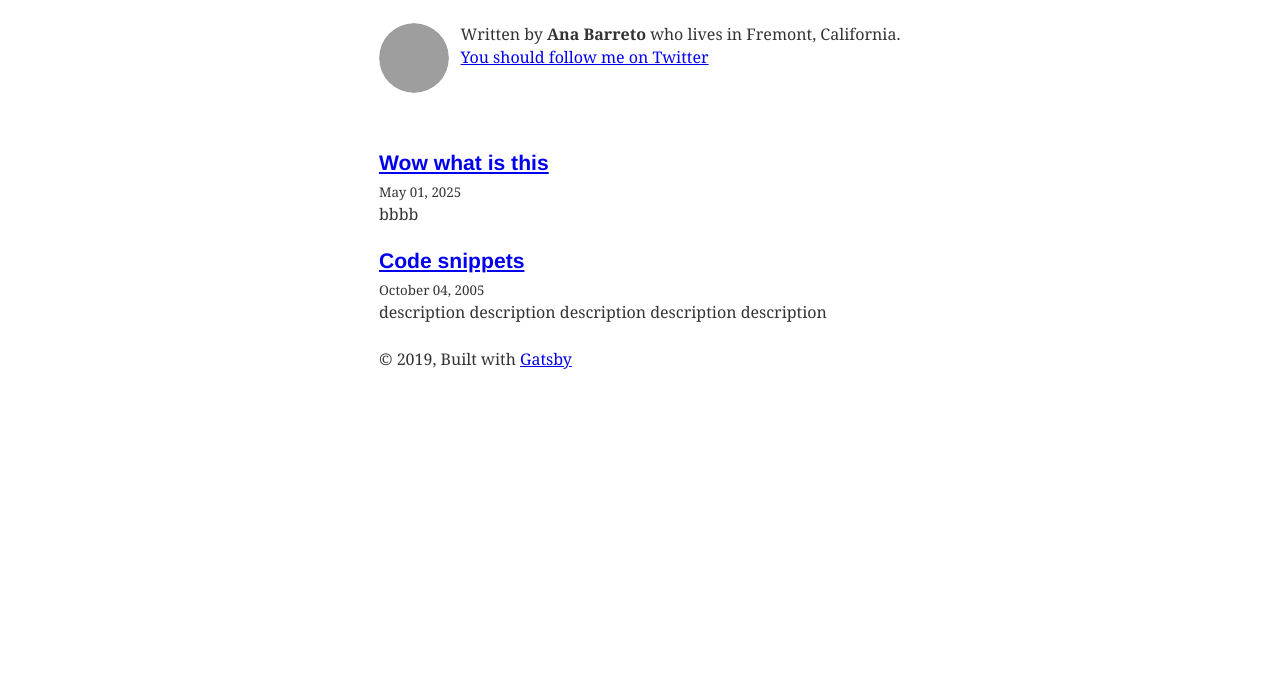
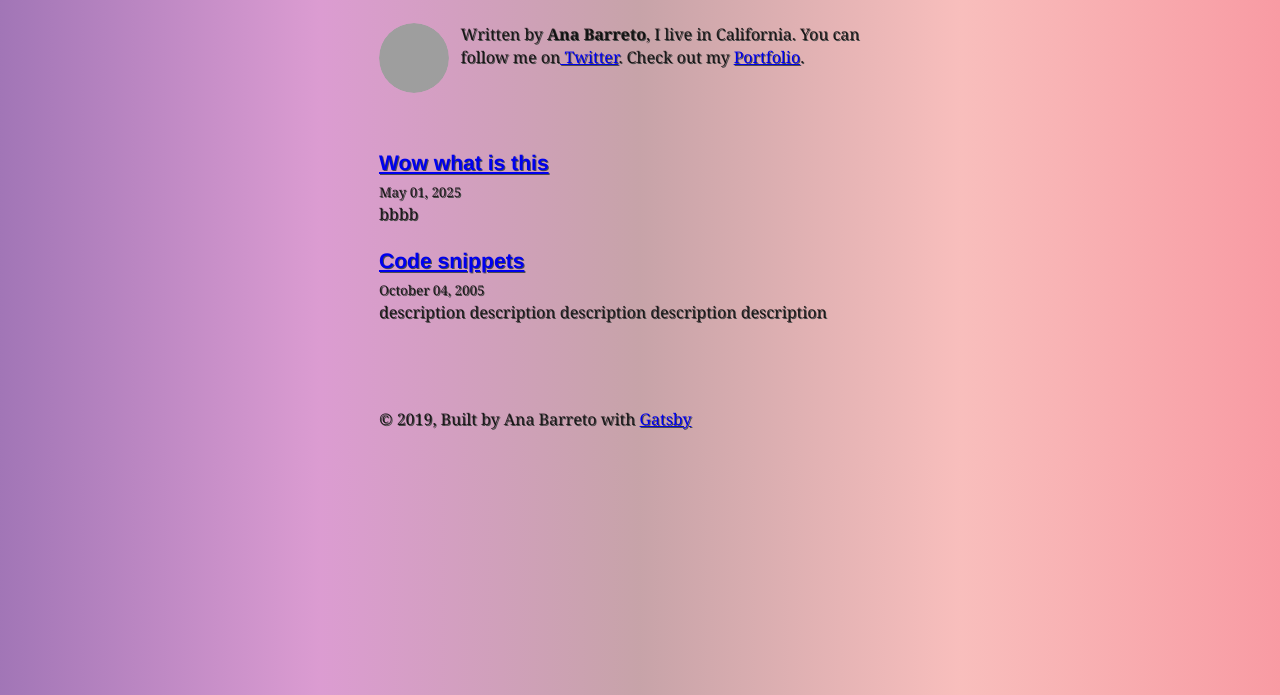
Before and after one commit to anagobarreto/blog, a Gatsby site: page / in a window 1280 px wide. Shown: the part 105-800 px from the top of the page. Built offline with nearby package versions, Linux system fonts and the light colour scheme; Gatsby itself is replaced by a stand-in of ours; some packages are replaced by stand-ins of ours; grey boxes are pictures that could not be loaded.

Commit message:
Changing style

```diff
--- a/package.json
+++ b/package.json
@@ -32,6 +32,7 @@
     "react-dom": "^16.8.5",
     "react-helmet": "^5.2.0",
     "react-typography": "^0.16.19",
+    "sass": "^1.17.4",
     "typeface-merriweather": "0.0.72",
     "typeface-montserrat": "0.0.54",
     "typography": "^0.16.19",
@@ -52,7 +53,7 @@
     "url": "git+https://github.com/gatsbyjs/gatsby-starter-blog.git"
   },
   "scripts": {
-    "deploy": "gatsby build --prefix-paths && gh-pages -d public -b master",
+    "deploy": "gatsby build --prefix-paths && gh-pages -d public -b gh-pages",
     "build": "gatsby build",
     "develop": "gatsby develop",
     "format": "prettier --write src/**/*.{js,jsx}",
--- a/src/components/bio.js
+++ b/src/components/bio.js
@@ -1,10 +1,3 @@
-/**
- * Bio component that queries for data
- * with Gatsby's StaticQuery component
- *
- * See: https://www.gatsbyjs.org/docs/static-query/
- */
-
 import React from "react"
 import { StaticQuery, graphql } from "gatsby"
 import Image from "gatsby-image"
@@ -39,12 +32,11 @@ function Bio() {
               }}
             />
             <p>
-              Written by <strong>{author}</strong> who lives in Fremont,
-              California.
+              Written by <strong>{author}</strong>, I live in California.
               {` `}
-              <a href={`https://twitter.com/${social.twitter}`}>
-                You should follow me on Twitter
-              </a>
+              You can follow me on
+              <a href={`https://twitter.com/${social.twitter}`}> Twitter</a>.
+              Check out my <a href="http://anagobarreto.com"> Portfolio</a>.
             </p>
           </div>
         )
--- a/src/components/layout.js
+++ b/src/components/layout.js
@@ -63,8 +63,12 @@ class Layout extends React.Component {
       >
         <header>{header}</header>
         <main>{children}</main>
-        <footer>
-          © {new Date().getFullYear()}, Built with
+        <footer
+          style={{
+            paddingTop: `60px`,
+          }}
+        >
+          © {new Date().getFullYear()}, Built by Ana Barreto with
           {` `}
           <a href="https://www.gatsbyjs.org">Gatsby</a>
         </footer>
--- a/src/pages/index.js
+++ b/src/pages/index.js
@@ -5,6 +5,8 @@ import Bio from "../components/bio"
 import Layout from "../components/layout"
 import SEO from "../components/seo"
 import { rhythm } from "../utils/typography"
+
+require("../styles/stylesheet.css")
 
 class BlogIndex extends React.Component {
   render() {
@@ -16,7 +18,18 @@ class BlogIndex extends React.Component {
       <Layout location={this.props.location} title={siteTitle}>
         <SEO
           title="All posts"
-          keywords={[`blog`, `gatsby`, `javascript`, `react`]}
+          keywords={[
+            `blog`,
+            `gatsby`,
+            `javascript`,
+            `react`,
+            `blogger`,
+            `techblog`,
+            `weblog`,
+            `programming`,
+            `web development`,
+            `women in tech`,
+          ]}
         />
         <Bio />
         {posts.map(({ node }) => {
--- /dev/null
+++ b/src/styles/stylesheet.css
@@ -0,0 +1,11 @@
+body {
+  background-image: linear-gradient(
+    to right,
+    rgba(99, 26, 134, 0.6),
+    rgba(196, 90, 179, 0.6),
+    rgba(162, 102, 111, 0.6),
+    rgba(244, 147, 144, 0.6),
+    rgba(244, 88, 102, 0.6)
+  );
+  text-shadow: 1px 1px rgb(77, 77, 77);
+}
```
Also changed, not shown: src/components/seo.js (+0 -7 lines), 1 other file.
